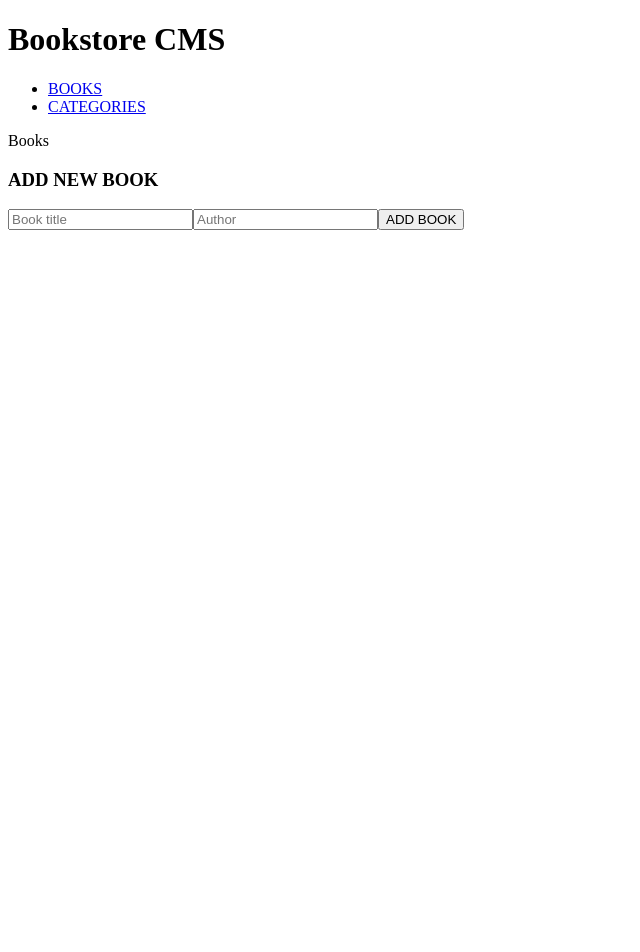
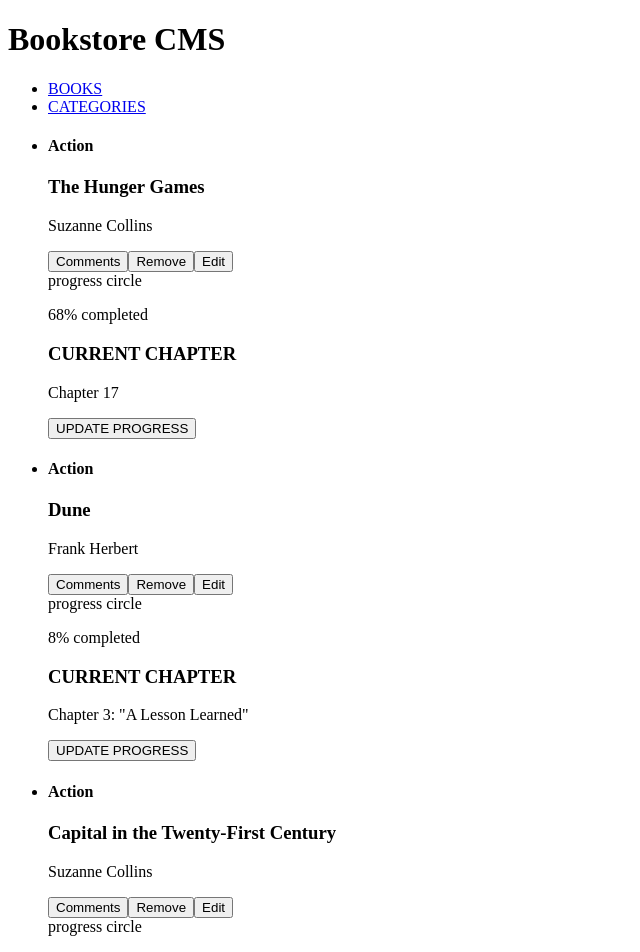
Before and after one commit to Wineshuga/bookstore, a React (Create React App) app: page / in a window 1280 px wide. Shown: the top 952 px of the page, without its empty margins (0-640 px from the left). Before the commit the page ends 800 px from the top, so only its background shows below. Built offline with nearby package versions, Linux system fonts and the light colour scheme.

Commit message:
Create BooksPage component

```diff
--- a/src/components/BooksPage.js
+++ b/src/components/BooksPage.js
@@ -1,8 +1,36 @@
 import AddBook from './AddBook';
+import Book from './Book';
 
 const Books = () => (
   <>
-    <div>Books</div>
+    <section className="book-list-container">
+      <ul>
+        <li>
+          <Book
+            bookTitle="The Hunger Games"
+            author="Suzanne Collins"
+            progress="68"
+            page="Chapter 17"
+          />
+        </li>
+        <li>
+          <Book
+            bookTitle="Dune"
+            author="Frank Herbert"
+            progress="8"
+            page='Chapter 3: "A Lesson Learned"'
+          />
+        </li>
+        <li>
+          <Book
+            bookTitle="Capital in the Twenty-First Century"
+            author="Suzanne Collins"
+            progress="0"
+            page="Introduction"
+          />
+        </li>
+      </ul>
+    </section>
     <AddBook />
   </>
 );
```
